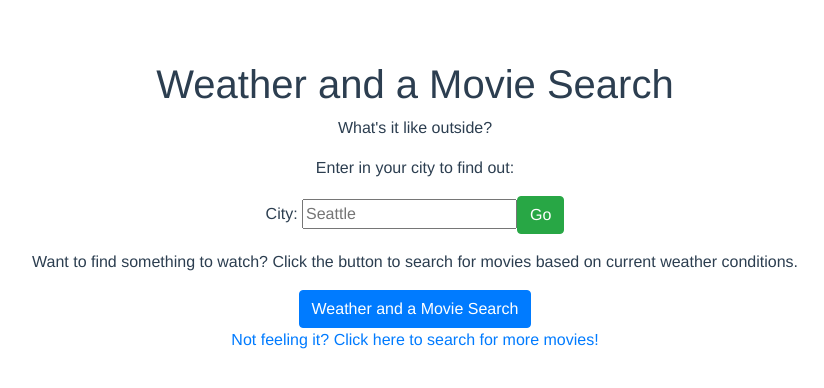
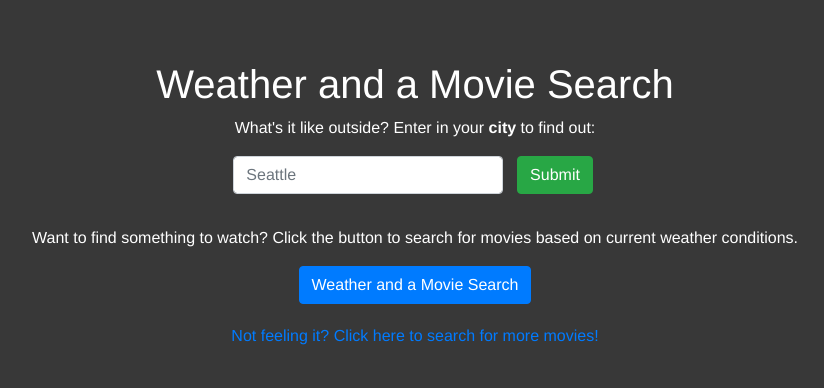
Before and after one commit to laura-reeve/final-project, a Vue app: page / in a window 1280 px wide. Shown: the top 388 px of the page, without its empty margins (225-1049 px from the left). Built offline with nearby package versions, Linux system fonts and the light colour scheme; what vue-ls would draw is missing.

Commit message:
Final project complete.

```diff
--- a/src/App.vue
+++ b/src/App.vue
@@ -21,10 +21,33 @@ export default {
   -webkit-font-smoothing: antialiased;
   -moz-osx-font-smoothing: grayscale;
   text-align: center;
-  color: #2c3e50;
   margin-top: 60px;
 }
-
+body {
+  background-color: #383838;
+  color: white;
+}
+.query {
+  font-weight: bold;
+  color: #5cb85c;
+}
+.movieLink {
+  color: black;
+}
+.router {
+  margin-top: 20px;
+}
+ul {
+  list-style-type: none;
+}
+.movies li {
+  border: 1px solid black;
+  margin-top: 10px;
+  padding: 10px;
+  border-radius: 10px;
+  background-color: whitesmoke;
+  color: black;
+}
 ul.errors {
   list-style-type: none;
 }
--- a/src/components/MovieSearch.vue
+++ b/src/components/MovieSearch.vue
@@ -1,14 +1,21 @@
 <template>
   <div class="container">
     <h1>Movies for your Mood</h1>
-      <p>This is a movie list based on {{query}}</p>
+      <p>This is a movie list based on <span class="query">{{query}}</span></p>
       <form v-on:submit.prevent="getMovieList">
-        <p>I'm feeling like...<input type="text" v-model.lazy="query" placeholder="something"><button class="btn btn-success" type="submit">Go</button></p>
+        <div class="form-row">
+          <div class="col-sm-3 offset-sm-4">
+          <input type="text" class="form-control" v-model.lazy="query" id="movieSearch" placeholder="something">
+          </div>
+          <div class="col-sm-1">
+          <button class="btn btn-success" type="submit">Search</button>
+          </div>
+        </div>
       </form>
-      <router-link to="/">Go back to Weather and a Movie Search</router-link>
+      <p class="router"><router-link to="/">Go back to Weather and a Movie Search</router-link></p>
       <ul class="movies">
         <li v-for="movie in results.results">
-          <h2>{{movie.title}}</h2>
+          <h2><a class="movieLink" v-bind:href="'https://www.themoviedb.org/movie/'+movie.id" target="_blank">{{movie.title}}</a></h2>
           <p>{{movie.overview}}</p>
           <p><img v-bind:src="'//image.tmdb.org/t/p/w150_and_h225_bestv2'+ movie.poster_path" v-bind:alt="movie.title + 'Poster'" class="poster-image"></p>
         </li>
@@ -70,17 +77,6 @@ export default {
 }
 </script>
 
-<!-- Add "scoped" attribute to limit CSS to this component only -->
-<style scoped>
-
-ul.movies {
-  list-style-type: none;
-}
-
-.movies li {
-  border: 1px solid black;
-}
-.poster-image {
-  text-align: left;
-}
+<style>
+/* All styles are global - stored in App.vue */
 </style>
--- a/src/components/WeatherSearch.vue
+++ b/src/components/WeatherSearch.vue
@@ -1,10 +1,16 @@
 <template>
   <div class="container">
     <h1>Weather and a Movie Search</h1>
-    <p>What's it like outside?</p>
-    <p>Enter in your city to find out: {{query}}</p>
+    <p>What's it like outside? Enter in your <strong>city</strong> to find out: <span class="query">{{query}}</span></p>
     <form v-on:submit.prevent="getWeather">
-      <p>City: <input type="text" v-model.lazy="query" placeholder="Seattle"><button class="btn btn-success" type="submit">Go</button></p>
+      <div class="form-row">
+        <div class="col-sm-3 offset-sm-4">
+          <input type="text" class="form-control" v-model.lazy="query" placeholder="Seattle">
+        </div>
+        <div class="col-sm-1">
+          <button class="btn btn-success" type="submit">Submit</button></p>
+        </div>
+      </div>
     </form>
 
     <!-- weather description -->
@@ -22,12 +28,12 @@
     </ul>
     <p>Want to find something to watch?  Click the button to search for movies based on current weather conditions.</p>
     <button class="btn btn-primary" v-on:click="getMovies">Weather and a Movie Search</button>
-    <p><router-link to="/movies">Not feeling it? Click here to search for more movies!</router-link></p>
+    <p class="router"><router-link to="/movies">Not feeling it? Click here to search for more movies!</router-link></p>
 
     <!-- movie list -->
     <ul class="movies">
       <li v-for="movie in movies.results">
-        <h2>{{movie.title}}</h2>
+        <h2><a class="movieLink" v-bind:href="'https://www.themoviedb.org/movie/'+movie.id" target="_blank">{{movie.title}}</a></h2>
         <p>{{movie.overview}}</p>
         <p><img v-bind:src="'//image.tmdb.org/t/p/w150_and_h225_bestv2'+ movie.poster_path" v-bind:alt="movie.title + 'Poster'" class="poster-image"></p>
       </li>
@@ -109,14 +115,5 @@ export default {
 </script>
 
 <style>
-ul {
-  list-style-type: none;
-}
-
-.movies li {
-  border: 1px solid black;
-}
-.poster-image {
-  text-align: left;
-}
+/* All styles are global - stored in App.vue */
 </style>
```
Also changed, not shown: 14 other files (tests, documents, lock files or other folders).
